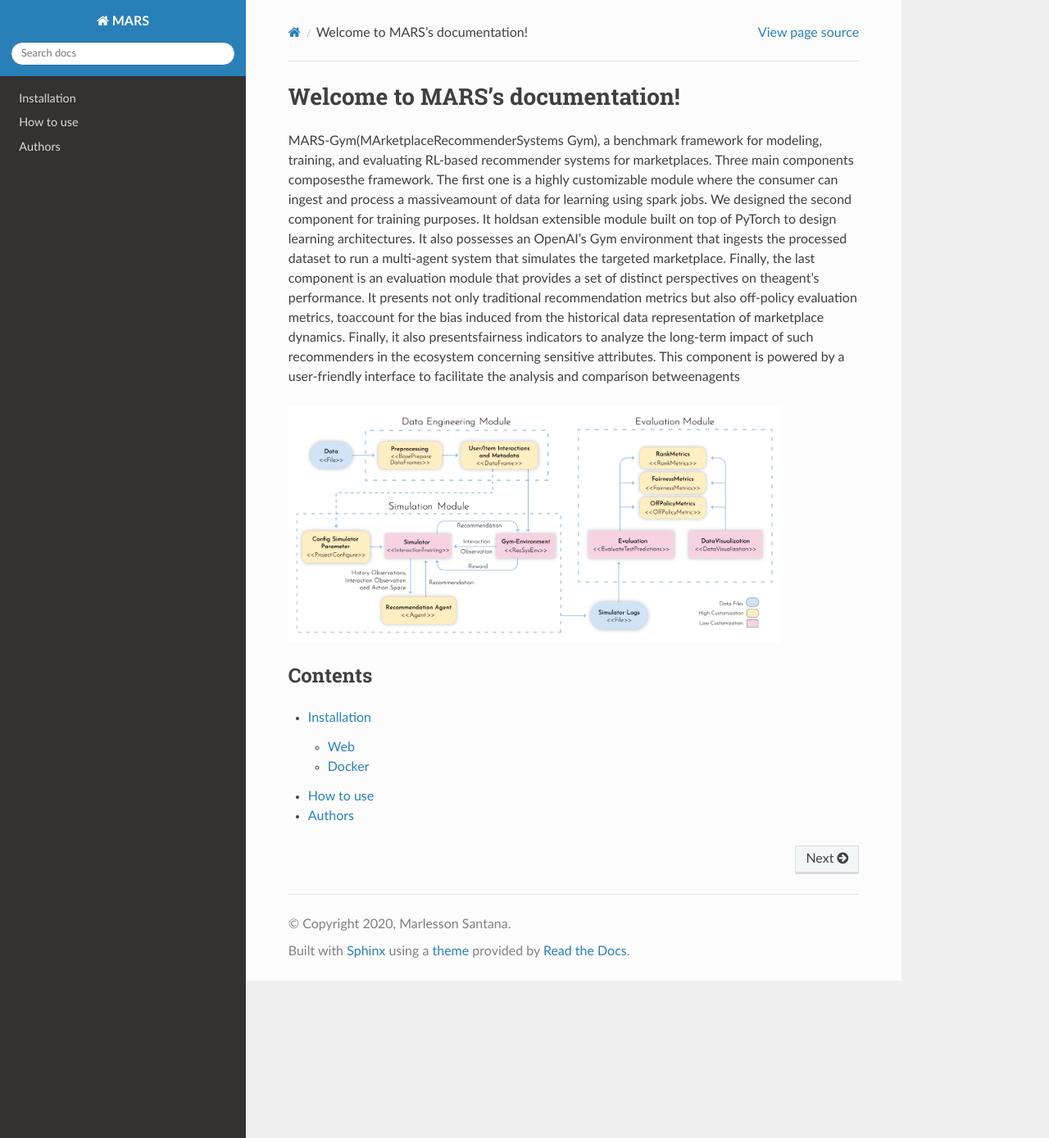
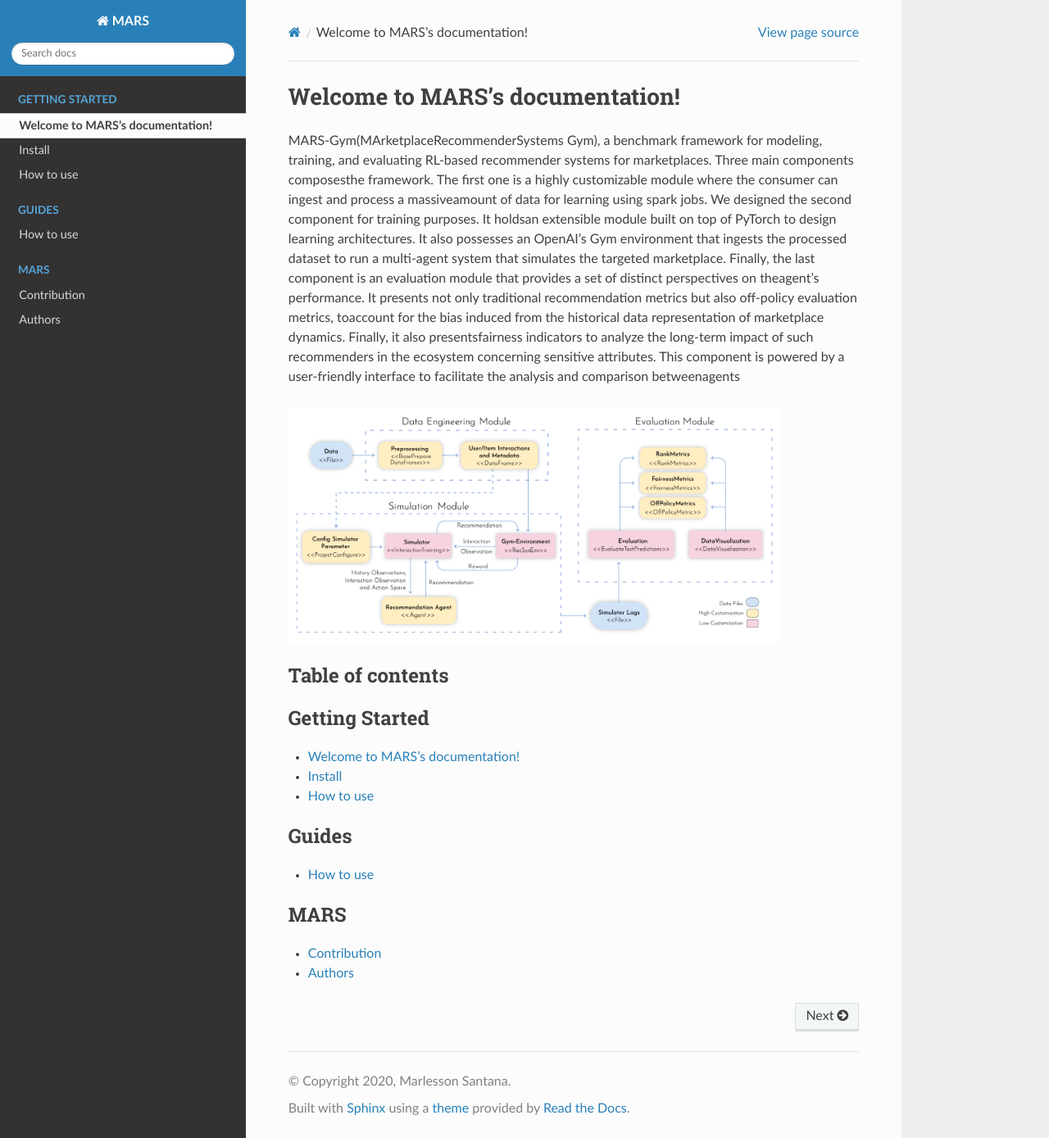
Before and after one commit to deeplearningbrasil/mars-gym, a Sphinx documentation site: the page built from docs/source/index.rst, in a window 1280 px wide and 1389 px high. Shown: the whole window at 82% size. Built offline with Sphinx 7.4.7 and the Read the Docs theme 2.0.0, drawn with Linux system fonts in a browser that asks for light colours.

Commit message:
[14] Criaçao da documentaçao readthedocs

```diff
--- /dev/null
+++ b/docs/source/contrib.rst
@@ -0,0 +1,2 @@
+Contribution
+================================
--- a/docs/source/index.rst
+++ b/docs/source/index.rst
@@ -12,12 +12,27 @@ MARS-Gym(MArketplaceRecommenderSystems Gym), a benchmark framework for modeling,
   :width: 600
 
 
-Contents
-^^^^^^^^
+
+Table of contents
+-----------------
 
 .. toctree::
    :maxdepth: 2
+   :caption: Getting Started
 
-   installation
+   self
+   install
    how_to_use
+
+.. toctree::
+   :maxdepth: 2
+   :caption: Guides
+
+   how_to_use
+
+.. toctree::
+   :maxdepth: 2
+   :caption: MARS
+
+   contrib
    authors
--- a/docs/source/installation.rst
+++ /dev/null
@@ -1,12 +0,0 @@
-Installation
-================================
-
-Web
-^^^
-
-teste
-
-Docker
-^^^^^^
-
-asd
```
Also changed, not shown: docs/source/install.rst (added, +7 -0 lines).
